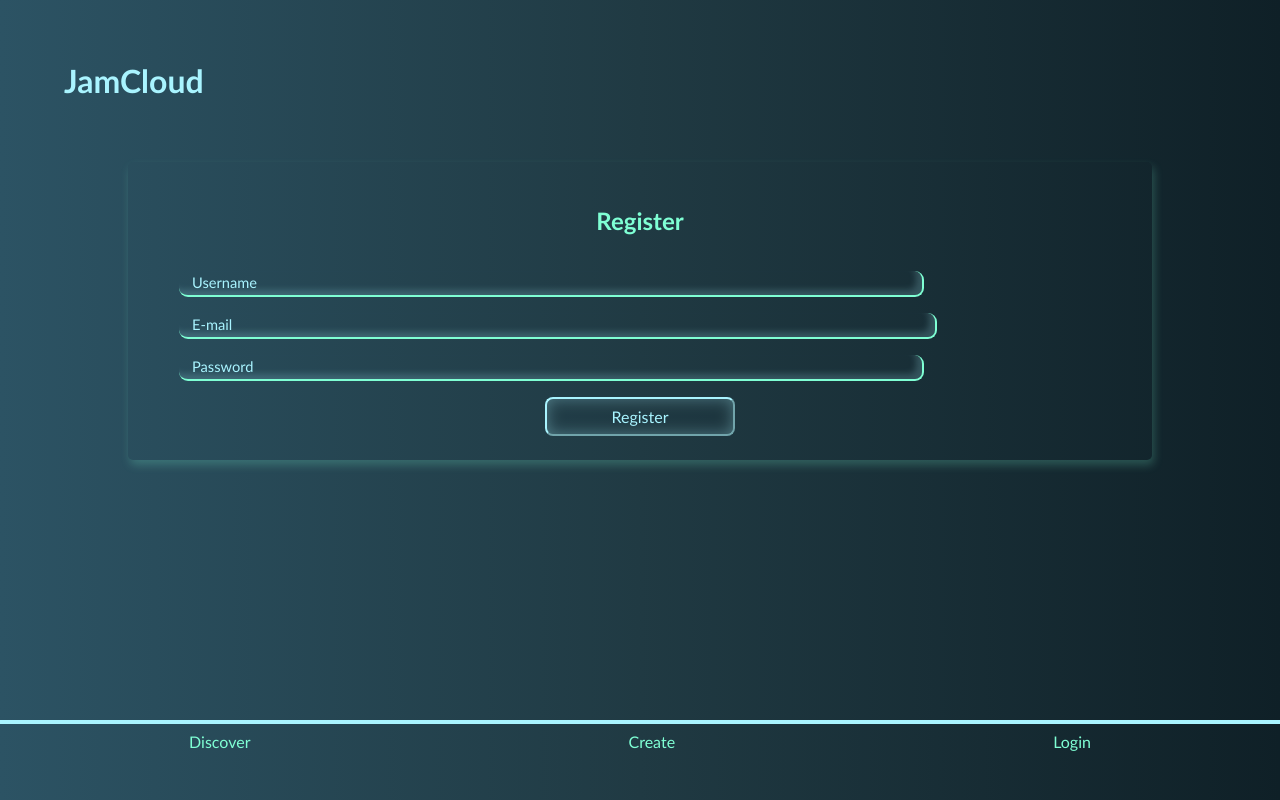
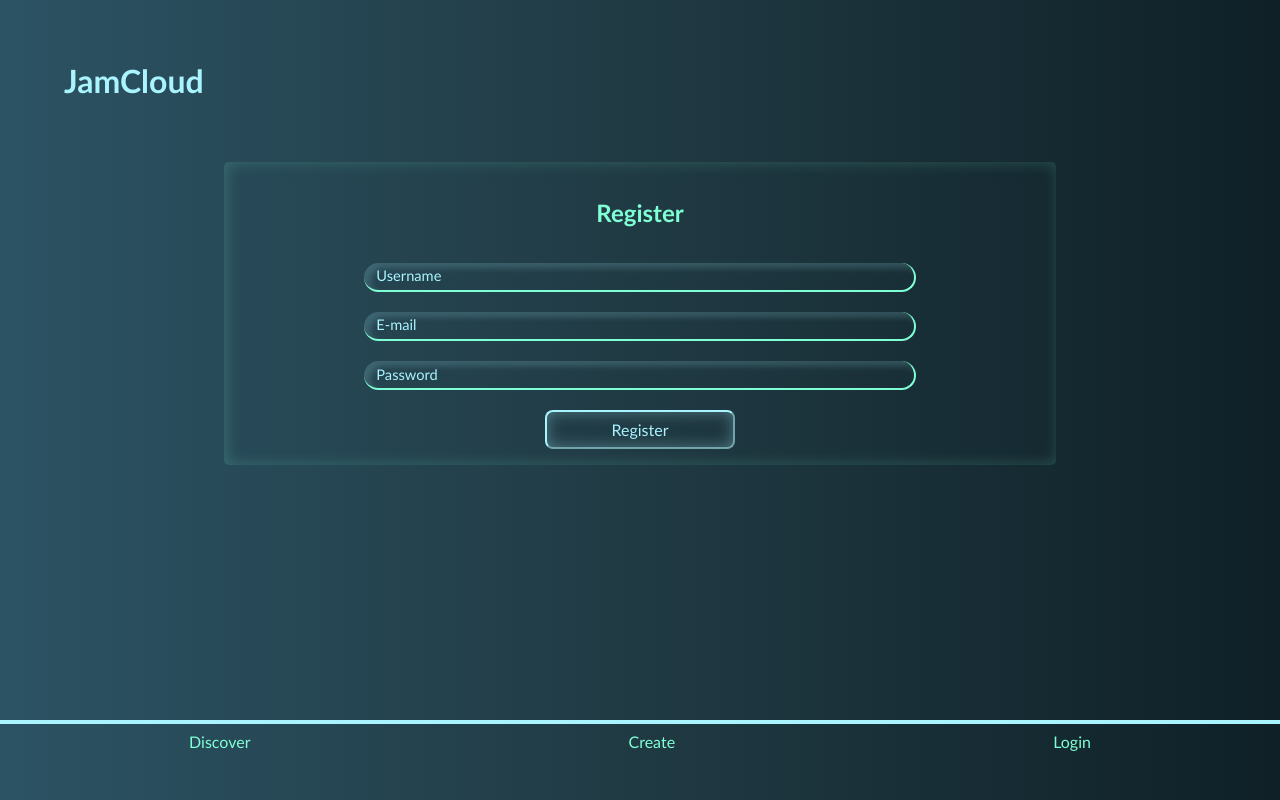
Before and after one commit to Bilbertius/jamcloud-client, a React (Create React App) app: page /register in a window 1280 px wide. Built offline with nearby package versions, Linux system fonts and the light colour scheme.

Commit message:
Fix style issues

```diff
--- a/src/App.css
+++ b/src/App.css
@@ -1,6 +1,11 @@
 header {
   display: flex;
   align-items: center;
+  justify-content: center;
+}
+
+header h1 {
+  align-self: center;
 }
 * {
   font-family: "Gill Sans";
@@ -98,15 +103,7 @@ Section.RegistrationPage {
   color: aquamarine;
  }
 
-form {
-  justify-content: space-around;
-  box-shadow: 2px 0px 15px inset rgba(127, 255, 212, 0.2);
-  max-height: 60vh;
-  text-align : center;
-  align-self: center;
-  max-width: 90vw;
-  min-width: 80vw;
-}
+
 
 
 .user_name {
@@ -114,7 +111,7 @@ form {
   flex-direction: row;
   width: 80%;
 }
-#user_email {
+.user_email {
   display: flex;
   flex-direction: row;
   width:80%
@@ -128,9 +125,13 @@ form {
 #reglink {
   padding: 0;
   text-align: center;
+  margin: auto 3px;
 }
 #reglink-span {
   color: rgba(255, 228, 196, 0.31);
+  text-align: center;
+  display: flex;
+  justify-content: center;
 }
 
 a#reglink  {
@@ -138,13 +139,20 @@ a#reglink  {
 }
 
 form {
-  padding: 3vh 3vw;
+  display: flex;
+  flex-flow: column nowrap;
+  align-self: center;
+  align-items: center;
+  padding: 2vh 3vw;
   max-height: 60vh;
-
+  width: 90vw;
   border-radius: 5px;
   box-shadow: 2px 5px 10px rgba(127, 255, 212, 0.22);
-
-
+  box-shadow: 2px 0px 15px inset rgba(127, 255, 212, 0.2);
+  max-height: 60vh;
+  max-width: 90vw;
+  min-width:65vw;
+  justify-content: space-around;
 }
 div {
   display: flex;
@@ -165,20 +173,20 @@ span {
 
 
 input {
-  width: 30vw;
+  width: 70vw;
   border: none;
   background: inherit;
   border-bottom: 2px solid aquamarine;
   border-right: 2px solid aquamarine;
-
-  border-radius: 9px;
-  padding: .5vh 1vw;
-  flex: 2;
-  margin-left: 1vw;
-  box-shadow: -6px -5px 6px inset rgba(169, 244, 255, 0.19);
+  border-radius: 15px;
+  padding: .7vh 1vw;
+  flex-grow: 1;
+  margin: .5vh 2vw;
+  box-shadow: 6px 5px 6px inset rgba(169, 244, 255, 0.19);
 
 
 }
+
 
 #show_date {
   color: #a9f4ff;
@@ -209,28 +217,21 @@ button {
 
 }
 
-@media only screen and (min-width: 450px) {
+
+
+@media only screen and (min-width: 650px) {
   form {
-    max-width: 40vw;
+    width: 60vw;
   }
+  input {
+    width: 40vw;
+  }
+
 }
 
 @media only screen and (min-width: 820px) {
   form {
-    max-width: 30vw;
+    width: 50vw;
   }
+  input { width: 35vw}
 }
-
-
-
-@media screen and (min-width: 450px) {
-  form {
-    max-width: 40vw;
-  }
-}
-
-@media screen and (min-width: 820px) {
-  form {
-    max-width: 30vw;
-  }
-}
--- a/src/components/CreateSong/Create.js
+++ b/src/components/CreateSong/Create.js
@@ -1,7 +1,6 @@
 import React from 'react';
 import APIService from '../../services/APIService';
 
-import Discover from '../Discover/Discover';
 
 
 class Create extends React.Component {
--- a/src/components/Discover/Discover.js
+++ b/src/components/Discover/Discover.js
@@ -1,5 +1,5 @@
 import React from 'react';
-import {BrowserRouter as Router, Route, Link, Switch} from 'react-router-dom';
+import {BrowserRouter as Router, Route, Switch} from 'react-router-dom';
 import SongList from '../../routes/SongList';
 import './Discover.css';
 
@@ -11,8 +11,6 @@ function Discover(props) {
 			<Route path='/songs'>
 				<SongList />
 			</Route>
-
-
 		</Switch>
 	</Router>
 	)
--- a/src/components/LoginForm/LoginForm.js
+++ b/src/components/LoginForm/LoginForm.js
@@ -65,7 +65,7 @@ export default class LoginForm extends Component {
 					Login
 				</Button>
 
-				<span id='reglink-span'>Not registered? <Link id='reglink' to='/register'>Click here</Link> to sign up.</span>
+				<span id='reglink-span'>Not registered? <Link id='reglink' to='/register'> Click here</Link> to sign up.</span>
 				<Route path='/register' >
 					<RegistrationPage />
 				</Route>
--- a/src/components/SongListItem/SongListItem.css
+++ b/src/components/SongListItem/SongListItem.css
@@ -1,14 +1,22 @@
+Section.SongListPage {
+    display: flex;
+    flex-flow: column wrap;
+    align-content: center;
+
+}
+
+
 ul.songlist {
     list-style-type: none;
     display: flex;
     flex-flow: row nowrap;
     height: 14vh;
     text-align: left;
-
-    margin: 1vh 10vw;
+    align-self: center;
+    margin: 1vh 3vw;
     padding: .5vh 0;
     border-radius: 5px;
-    min-width: 80vw;
+    min-width: 50vw;
     box-shadow:  2px 0px 12px inset rgba(129, 255, 212, 0.32);
     align-items: flex-start;
 }
@@ -57,8 +65,14 @@ button#delete-song {
     color: #a9f4ff;
 }
 
-@media screen and (min-width: 500px) {
+@media only screen and (min-width: 500px) {
     ul.songlist {
-        max-width: 50vw;
+        width: 70vw;
     }
 }
+
+@media only screen and (min-width: 1200px) {
+    ul.songlist {
+        width: 50vw;
+    }
+}
--- a/src/components/SongListItem/SongListItem.js
+++ b/src/components/SongListItem/SongListItem.js
@@ -1,4 +1,5 @@
-import React, { Component } from 'react'
+import React, { Component } from 'react';
+
 import './SongListItem.css';
 
 
@@ -9,7 +10,7 @@ export default class SongListItem extends Component {
 
 
     render() {
-        const {song} = this.props
+        const {song} = this.props;
         return (
             <>
                 <ul className='songlist'>
@@ -25,6 +26,7 @@ export default class SongListItem extends Component {
 
                     </ul>
                 </ul>
+
             </>
 
 
--- a/src/config.js
+++ b/src/config.js
@@ -1,4 +1,6 @@
+
+
 export default {
-	API_ENDPOINT: 'http://localhost:8000/api',
-	TOKEN_KEY: 'd0do4e0q0fjbswlosgddgmscpowepbvomeg9evbhovw9ebrjwf9kvwdedsog'
+	API_ENDPOINT: 'http://localhost:8080/api',
+	API_KEY: process.env.REACT_APP_API_KEY
 }
--- a/src/services/APIService.js
+++ b/src/services/APIService.js
@@ -6,6 +6,10 @@ import config from '../config';
 const APIService = {
 	getSongs() {
 		return fetch(`${config.API_ENDPOINT}/songs`)
+			.then(res => !res.ok ? res.json().then(e => Promise.reject(e)) : res.json())
+	},
+	getSongTags(songID) {
+		return fetch(`${config.API_ENDPOINT}/tags/${songID}`)
 			.then(res => !res.ok ? res.json().then(e => Promise.reject(e)) : res.json())
 	},
 	deleteSong(songID) {
@@ -30,16 +34,9 @@ const APIService = {
 			.then(res => !res.ok ? res.json().then(e => Promise.reject(e)) : res.json())
 
 	},
-	getSongReview(songID) {
-		return fetch(`${config.API_ENDPOINT}/songs/${songID}/reviews`, {
-			headers: {
-				'authorization': `bearer ${TokenService.getAuthToken()}`,
-			},
-		})
-			.then(res => !res.ok ? res.json().then(e => Promise.reject(e)) : res.json())
-	},
-	postReview(songID, content) {
-		return fetch(`${config.API_ENDPOINT}/reviews`, {
+
+	postTag(songID, content) {
+		return fetch(`${config.API_ENDPOINT}/tags`, {
 			method: 'POST',
 			headers: {
 				'content-type': 'application/json',
```
Also changed, not shown: src/components/Tag/Tag.js (added), 1 other file (tests, documents, lock files or other folders).
